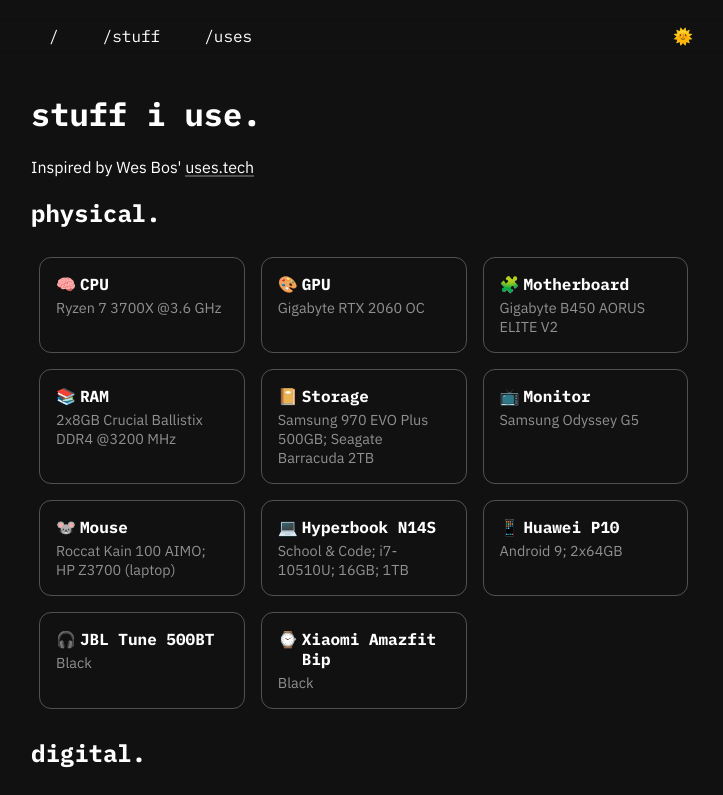
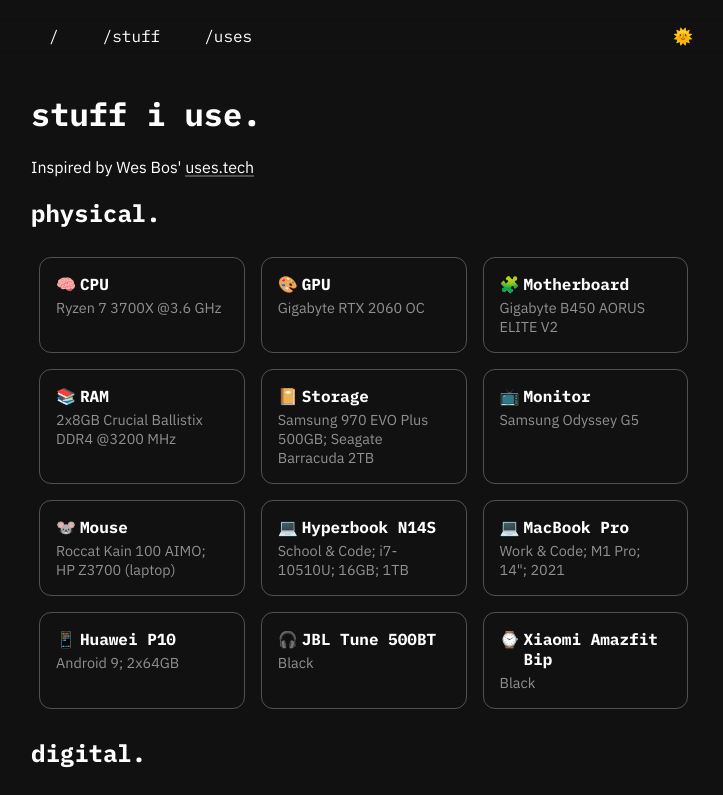
Before and after one commit to datejer/dudek.sh, a Next.js app: page /uses in a window 1280 px wide. Shown: the top 795 px of the page, without its empty margins (273-996 px from the left). Built offline with nearby package versions, Linux system fonts and the light colour scheme.

Commit message:
🍱 Update about section and uses

```diff
--- a/components/UsesPage/UsesPage.tsx
+++ b/components/UsesPage/UsesPage.tsx
@@ -86,6 +86,15 @@ export function UsesPage() {
               <h3 className={styles.itemTitle}>Hyperbook N14S</h3>
             </div>
             <p className={styles.itemDesc}>School & Code; i7-10510U; 16GB; 1TB</p>
+          </div>
+        </li>
+        <li className={styles.itemWrapper}>
+          <div className={styles.item}>
+            <div className={styles.itemTitleWrapper}>
+              <span aria-hidden="true">💻</span>
+              <h3 className={styles.itemTitle}>MacBook Pro</h3>
+            </div>
+            <p className={styles.itemDesc}>Work & Code; M1 Pro; 14"; 2021</p>
           </div>
         </li>
         <li className={styles.itemWrapper}>
```
Also changed, not shown: components/LandingPage/LandingPage.tsx (+6 -2 lines).
